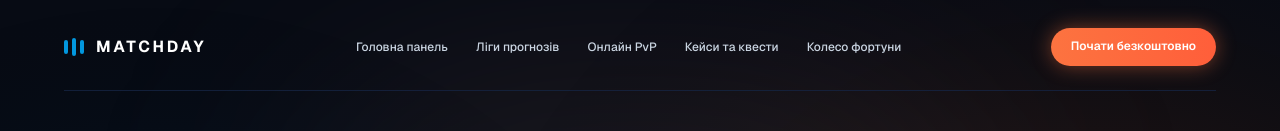
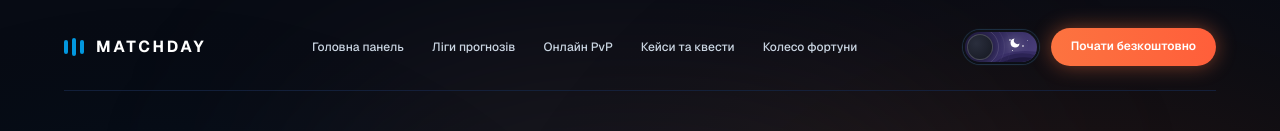
Before and after one commit to AlduinFikriCerkes2248/LLM-PROGEKT, a Next.js app: page / in a window 1280 px wide. Shown: the top 131 px of the page. Built offline with nearby package versions, Linux system fonts and the light colour scheme; no server answers.

Commit message:
feat(theme): add animated day-night desert toggle switch to dashboard and landing

```diff
--- a/app/dashboard/page.tsx
+++ b/app/dashboard/page.tsx
@@ -2,6 +2,7 @@
 
 import Link from "next/link";
 import { useEffect, useState } from "react";
+import ThemeToggle from "../../components/theme-toggle";
 import { getSupabaseClient } from "../../lib/supabase/client";
 
 type Leader = {
@@ -379,6 +380,7 @@ export default function DashboardPage() {
           </div>
 
           <div className="flex items-center gap-3.5">
+            <ThemeToggle />
             <span className="text-lg cursor-pointer hover:scale-110 transition-transform">
               🔔
             </span>
--- a/app/globals.css
+++ b/app/globals.css
@@ -30,6 +30,21 @@
   --shadow-card: 0 10px 30px -10px rgba(0, 0, 0, 0.6), 0 0 1px 1px rgba(65, 140, 190, 0.15);
   --shadow-cyan: 0 0 20px -3px rgba(8, 191, 234, 0.35);
   --shadow-orange: 0 0 20px -3px rgba(255, 122, 36, 0.35);
+}
+
+html.light,
+[data-theme="light"] {
+  --background: #f1f5f9;
+  --surface: #ffffff;
+  --card: #ffffff;
+  --card-hover: #f8fafc;
+  --border: rgba(65, 140, 190, 0.28);
+  --border-cyan: rgba(8, 191, 234, 0.6);
+  --border-orange: rgba(255, 122, 36, 0.6);
+  --text-main: #0f172a;
+  --text-secondary: #475569;
+  --text-muted: #64748b;
+  --shadow-card: 0 10px 25px -5px rgba(0, 0, 0, 0.08), 0 0 1px 1px rgba(65, 140, 190, 0.18);
 }
 
 @theme inline {
--- a/app/layout.tsx
+++ b/app/layout.tsx
@@ -25,7 +25,7 @@ export default function RootLayout({ children }: LayoutProps<"/">) {
       lang="uk"
       className={`${geistSans.variable} ${geistMono.variable} h-full antialiased`}
     >
-      <body className="min-h-full flex flex-col bg-[#050813] relative overflow-x-hidden">
+      <body className="min-h-full flex flex-col bg-[var(--background)] text-[var(--text-main)] transition-colors duration-300 relative overflow-x-hidden">
         <SideWaves />
         <AuthStatusIndicator />
         {children}
--- a/components/flux-hero.tsx
+++ b/components/flux-hero.tsx
@@ -2,6 +2,7 @@
 
 import React, { useEffect, useState } from "react";
 import Link from "next/link";
+import ThemeToggle from "./theme-toggle";
 import { getSupabaseClient } from "../lib/supabase/client";
 
 export default function FluxHero() {
@@ -65,8 +66,9 @@ export default function FluxHero() {
           </Link>
         </nav>
 
-        {/* Кнопка "Почати безкоштовно" */}
-        <div className="flex items-center">
+        {/* Кнопка "Почати безкоштовно" та перемикач теми */}
+        <div className="flex items-center gap-3">
+          <ThemeToggle />
           <Link
             href={primaryActionUrl}
             className="btn-interactive min-h-[38px] bg-gradient-to-r from-[#FC7340] to-[#FF5E3A] hover:from-[#ff8153] hover:to-[#ff6f4c] text-white text-xs font-semibold px-5 py-2.5 rounded-full shadow-[0_0_20px_rgba(252,115,64,0.45)] transition-all hover:scale-105 active:scale-95"
--- /dev/null
+++ b/components/theme-toggle.tsx
@@ -0,0 +1,195 @@
+"use client";
+
+import React, { useEffect, useState } from "react";
+
+export default function ThemeToggle() {
+  const [theme, setTheme] = useState<"dark" | "light">("dark");
+  const [mounted, setMounted] = useState(false);
+
+  useEffect(() => {
+    setMounted(true);
+    const saved = localStorage.getItem("matchday_theme");
+    if (saved === "light" || saved === "dark") {
+      setTheme(saved);
+      applyTheme(saved);
+    } else {
+      applyTheme("dark");
+    }
+  }, []);
+
+  function applyTheme(newTheme: "dark" | "light") {
+    const root = document.documentElement;
+    if (newTheme === "light") {
+      root.classList.add("light");
+      root.classList.remove("dark");
+      root.setAttribute("data-theme", "light");
+    } else {
+      root.classList.add("dark");
+      root.classList.remove("light");
+      root.setAttribute("data-theme", "dark");
+    }
+    window.dispatchEvent(
+      new CustomEvent("matchday:theme_change", { detail: { theme: newTheme } }),
+    );
+  }
+
+  function toggleTheme() {
+    const nextTheme = theme === "dark" ? "light" : "dark";
+    setTheme(nextTheme);
+    localStorage.setItem("matchday_theme", nextTheme);
+    applyTheme(nextTheme);
+  }
+
+  const isDark = theme === "dark";
+
+  return (
+    <button
+      type="button"
+      onClick={toggleTheme}
+      title={isDark ? "Перемкнути на світлу тему" : "Перемкнути на темну тему"}
+      aria-label="Перемикач теми день/ніч"
+      className="group relative h-[34px] w-[76px] cursor-pointer rounded-full p-[2px] shadow-[0_4px_14px_rgba(0,0,0,0.4)] transition-all duration-300 hover:scale-105 active:scale-95 focus:outline-none"
+      style={{
+        background: isDark
+          ? "linear-gradient(180deg, #1b1e28 0%, #0d1017 100%)"
+          : "linear-gradient(180deg, #372836 0%, #1e131d 100%)",
+        boxShadow: isDark
+          ? "0 0 1px 1px rgba(65, 140, 190, 0.3), inset 0 2px 4px rgba(0,0,0,0.6)"
+          : "0 0 1px 1px rgba(244, 114, 133, 0.35), inset 0 2px 4px rgba(0,0,0,0.5)",
+      }}
+    >
+      {/* Внутрішній контейнер капсули з вирізаними краями */}
+      <div className="relative h-full w-full overflow-hidden rounded-full">
+        {/* ============================================================== */}
+        {/* 1. НІЧНА СЦЕНА (DARK MODE)                                     */}
+        {/* ============================================================== */}
+        <div
+          className={`absolute inset-0 transition-opacity duration-500 ease-in-out ${
+            isDark ? "opacity-100" : "opacity-0"
+          }`}
+          style={{
+            background: "linear-gradient(135deg, #241d45 0%, #362e63 45%, #4f4280 100%)",
+          }}
+        >
+          {/* Зорі на нічному небі */}
+          <span className="absolute top-[7px] right-[26px] h-[1.5px] w-[1.5px] rounded-full bg-white opacity-80 animate-pulse" />
+          <span className="absolute top-[13px] right-[13px] h-[1.5px] w-[1.5px] rounded-full bg-white opacity-60" />
+          <span className="absolute top-[18px] right-[24px] h-[1px] w-[1px] rounded-full bg-white opacity-90" />
+          <span className="absolute top-[8px] right-[9px] h-[1px] w-[1px] rounded-full bg-white opacity-50" />
+
+          {/* Місяць-півмісяць (Crescent Moon) */}
+          <div className="absolute top-[5px] right-[16px] drop-shadow-[0_0_6px_rgba(255,255,255,0.7)]">
+            <svg width="12" height="12" viewBox="0 0 24 24" fill="none">
+              <path
+                d="M21 12.79A9 9 0 1 1 11.21 3 7 7 0 0 0 21 12.79z"
+                fill="#ffffff"
+              />
+            </svg>
+          </div>
+
+          {/* Силуети нічних пустельних дюн */}
+          <svg
+            className="absolute bottom-0 right-0 h-[22px] w-[48px]"
+            viewBox="0 0 100 45"
+            preserveAspectRatio="none"
+          >
+            {/* Задня дюна */}
+            <path d="M 0 45 Q 40 16 100 24 L 100 45 Z" fill="#382e66" />
+            {/* Середня дюна */}
+            <path d="M 12 45 Q 55 18 100 32 L 100 45 Z" fill="#2b2354" />
+            {/* Передня дюна */}
+            <path d="M 28 45 Q 70 28 100 40 L 100 45 Z" fill="#1e183e" />
+          </svg>
+        </div>
+
+        {/* ============================================================== */}
+        {/* 2. ДЕННА / ЗАХІДНА СЦЕНА (LIGHT MODE)                          */}
+        {/* ============================================================== */}
+        <div
+          className={`absolute inset-0 transition-opacity duration-500 ease-in-out ${
+            !isDark ? "opacity-100" : "opacity-0"
+          }`}
+          style={{
+            background: "linear-gradient(135deg, #fca5a5 0%, #f47285 45%, #fb7185 100%)",
+          }}
+        >
+          {/* Ранкові хмаринки */}
+          <div className="absolute top-[4px] left-[15px] opacity-60">
+            <svg width="22" height="10" viewBox="0 0 24 14" fill="#ffffff">
+              <path d="M19.35 6.04C18.67 3.59 16.44 2 13.78 2c-2.48 0-4.63 1.39-5.46 3.52C7.38 5.68 6.46 6.5 6.04 7.6 4.3 8.1 3 9.8 3 11.8 3 14.1 4.9 16 7.2 16h11.6c2.3 0 4.2-1.9 4.2-4.2 0-2.1-1.6-3.9-3.65-4.16z" />
+            </svg>
+          </div>
+          <div className="absolute top-[8px] left-[32px] opacity-40">
+            <svg width="16" height="8" viewBox="0 0 24 14" fill="#ffffff">
+              <path d="M19.35 6.04C18.67 3.59 16.44 2 13.78 2c-2.48 0-4.63 1.39-5.46 3.52C7.38 5.68 6.46 6.5 6.04 7.6 4.3 8.1 3 9.8 3 11.8 3 14.1 4.9 16 7.2 16h11.6c2.3 0 4.2-1.9 4.2-4.2 0-2.1-1.6-3.9-3.65-4.16z" />
+            </svg>
+          </div>
+
+          {/* Силуети теплих теракотових пустельних дюн */}
+          <svg
+            className="absolute bottom-0 left-0 h-[24px] w-[54px]"
+            viewBox="0 0 100 45"
+            preserveAspectRatio="none"
+          >
+            {/* Задня дюна */}
+            <path d="M 0 45 Q 45 15 100 35 L 100 45 Z" fill="#e14d6e" />
+            {/* Середня дюна */}
+            <path d="M 0 45 Q 52 18 100 42 L 100 45 Z" fill="#b9244f" />
+            {/* Передня дюна */}
+            <path d="M 0 45 Q 40 28 85 45 Z" fill="#8c1236" />
+          </svg>
+        </div>
+
+        {/* ============================================================== */}
+        {/* 3. КНОПКА-ПОВЗУНОК (THUMB KNOB) З КОНЦЕНТРИЧНИМИ КІЛЬЦЯМИ      */}
+        {/* ============================================================== */}
+        <div
+          className="absolute top-[2px] h-[26px] w-[26px] transition-transform duration-500 ease-[cubic-bezier(0.34,1.45,0.64,1)]"
+          style={{
+            transform: isDark ? "translateX(2px)" : "translateX(44px)",
+          }}
+        >
+          {/* Концентричні ореоли/кільця затемнення навколо кнопки */}
+          <span
+            className="pointer-events-none absolute -inset-[6px] rounded-full border transition-colors duration-500"
+            style={{
+              borderColor: isDark
+                ? "rgba(255, 255, 255, 0.12)"
+                : "rgba(255, 255, 255, 0.22)",
+            }}
+          />
+          <span
+            className="pointer-events-none absolute -inset-[12px] rounded-full border transition-colors duration-500"
+            style={{
+              borderColor: isDark
+                ? "rgba(255, 255, 255, 0.05)"
+                : "rgba(255, 255, 255, 0.12)",
+            }}
+          />
+          <span
+            className="pointer-events-none absolute -inset-[18px] rounded-full border transition-colors duration-500"
+            style={{
+              borderColor: isDark
+                ? "rgba(255, 255, 255, 0.02)"
+                : "rgba(255, 255, 255, 0.06)",
+            }}
+          />
+
+          {/* Головне темне коло повзунка */}
+          <div
+            className="relative h-full w-full rounded-full border transition-all duration-300 shadow-md"
+            style={{
+              background: isDark
+                ? "radial-gradient(circle at 35% 35%, #2a2e3d 0%, #151821 100%)"
+                : "radial-gradient(circle at 35% 35%, #322b3b 0%, #191420 100%)",
+              borderColor: isDark
+                ? "rgba(255, 255, 255, 0.18)"
+                : "rgba(255, 255, 255, 0.28)",
+              boxShadow: "0 2px 8px rgba(0, 0, 0, 0.5)",
+            }}
+          />
+        </div>
+      </div>
+    </button>
+  );
+}
```
